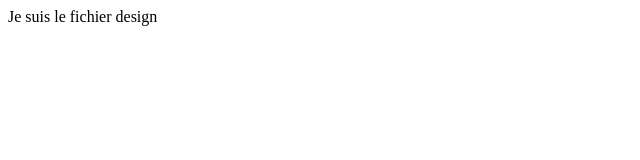
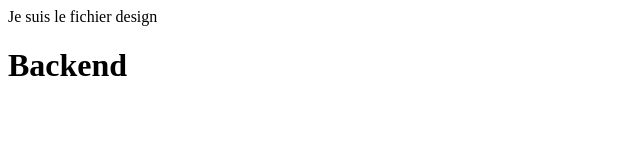
Before and after one commit to adjawilly/gittuto1, a plain HTML site: page design.html in a window 1280 px wide. Shown: the whole page, without its empty margins (0-640 px from the left). Drawn offline with Linux system fonts and the light colour scheme.

Commit message:
modification design.html

```diff
--- a/design.html
+++ b/design.html
@@ -7,5 +7,6 @@
 </head>
 <body>
     Je suis le fichier design
+    <h1>Backend</h1>
 </body>
 </html>
```
